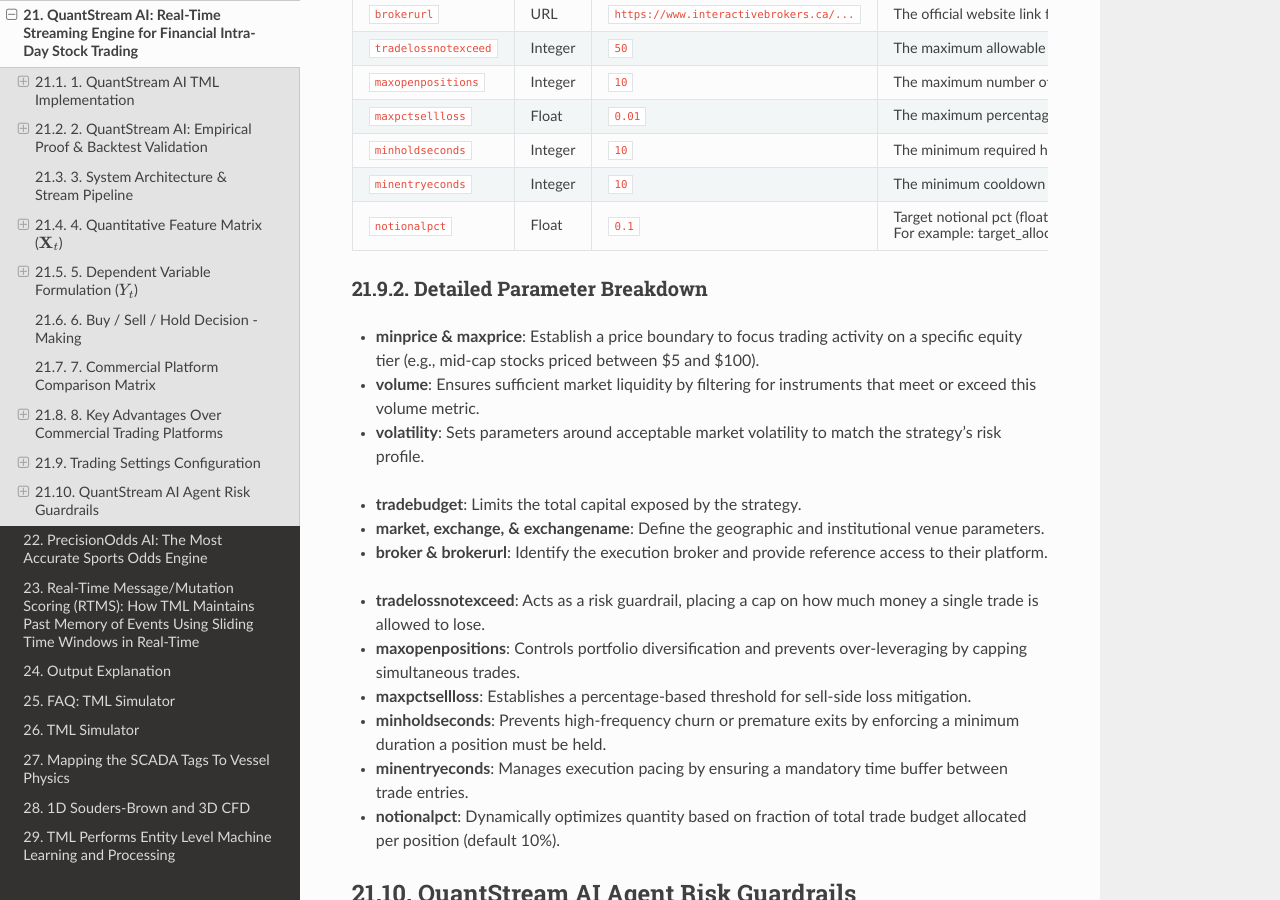
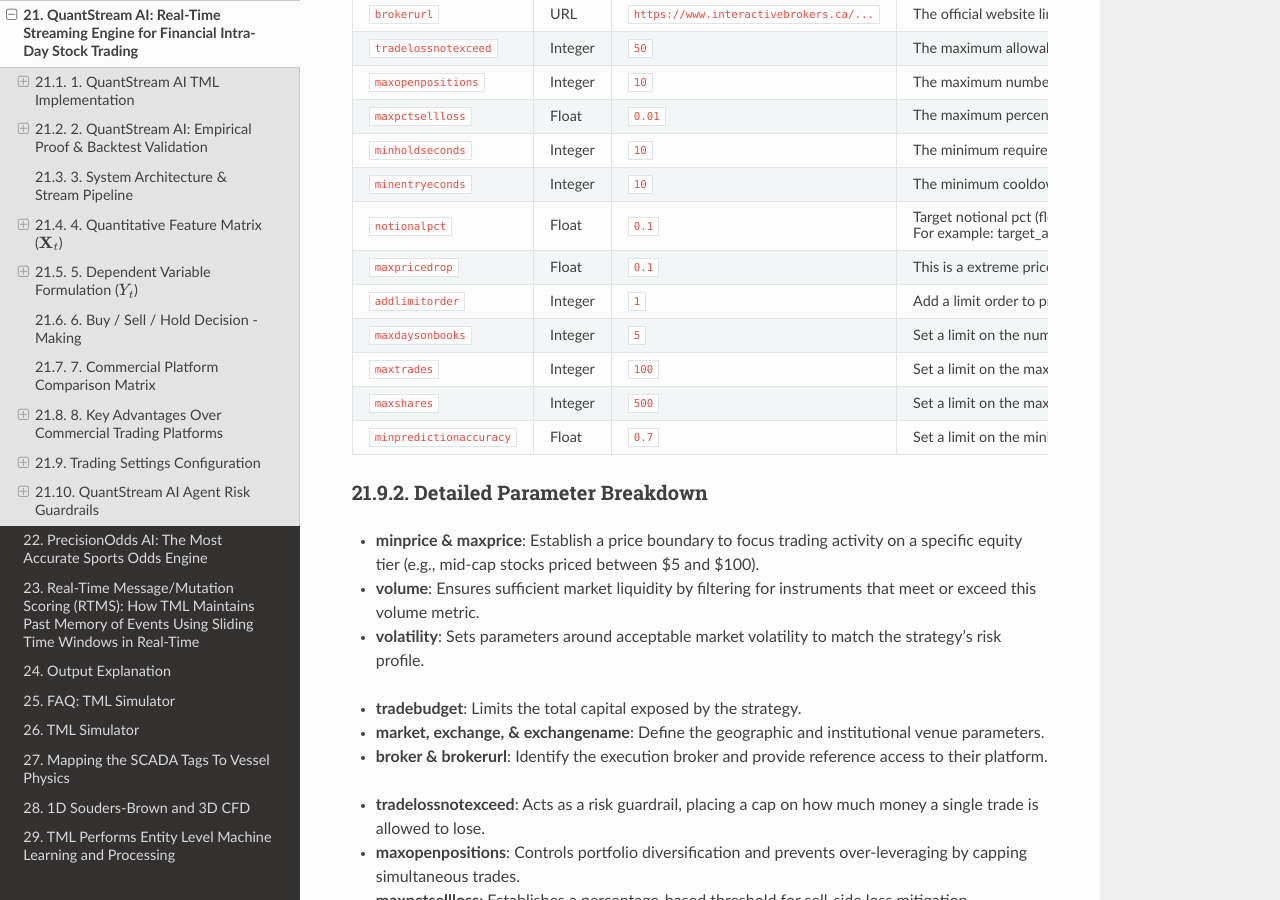
Before and after one commit to smaurice101/readthedocs, a Sphinx documentation site: the page built from docs/source/quantstream.rst, in a window 1280 px wide and 900 px high, scrolled down 11983 px. Built offline with Sphinx 7.4.7 and the Read the Docs theme 3.1.0, drawn with Linux system fonts in a browser that asks for light colours; pages that are not in the unit, such as notebooks, are missing from menus; some of the changed text lies outside the part shown.

Commit message:
Update quantstream.rst

```diff
--- a/docs/source/quantstream.rst
+++ b/docs/source/quantstream.rst
@@ -519,6 +519,30 @@
      - Target notional pct (float): Fraction of total trade budget allocated per position (default 10%).
 
        For example: target_allocation = trade_budget * notionalpct, stock_quantity=target_allocation/price
+   * - ``maxpricedrop``
+     - Float
+     - ``0.1``
+     - This is a extreme price drop rule.  For example, if price drops by 10% QuantStream will sell it. (default 10%).
+   * - ``addlimitorder``
+     - Integer
+     - ``1``
+     - Add a limit order to prevent slippage, however risk is order may not be filled.  Or set to 0 for no limit order. (default 1).
+   * - ``maxdaysonbooks``
+     - Integer
+     - ``5``
+     - Set a limit on the number of days a stock can remain on the books (i.e. how long stock remain in an open position state). (default 5). After the day, QuantStream will sell it.
+   * - ``maxtrades``
+     - Integer
+     - ``100``
+     - Set a limit on the maximum number of trades QuantStream can make - this could be important to limit trade fees. (default 100). Or set to -1 for unlimited trades.
+   * - ``maxshares``
+     - Integer
+     - ``500``
+     - Set a limit on the maximum number of shares QuantStream can trade - this could be important to limit trade fees. (default 500). Or set to -1 to let QuantStream decide any amount.
+   * - ``minpredictionaccuracy``
+     - Float
+     - ``0.7``
+     - Set a limit on the minimum prediction level for QuantStream algorithm that predicts Buy, Sell, Hold signals. (default 0.7).
 
 Detailed Parameter Breakdown
 ----------------------------
```
